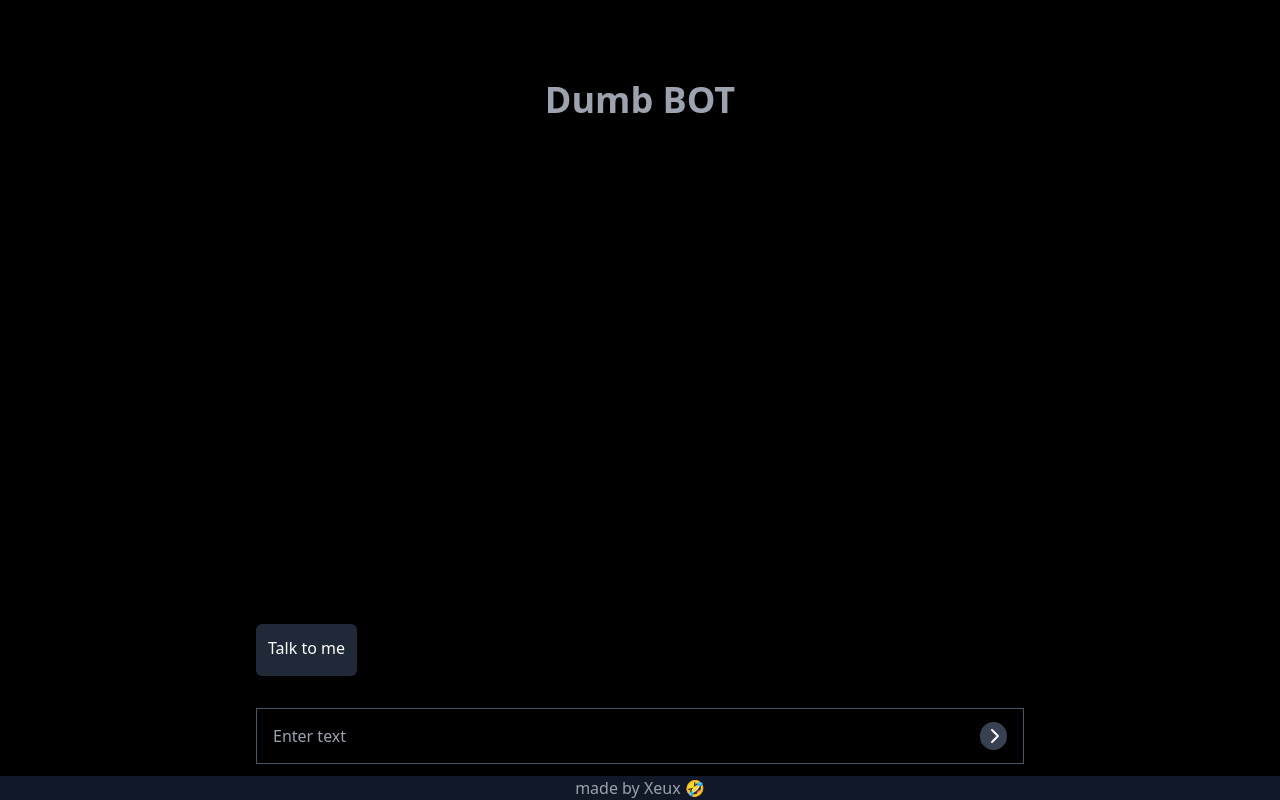
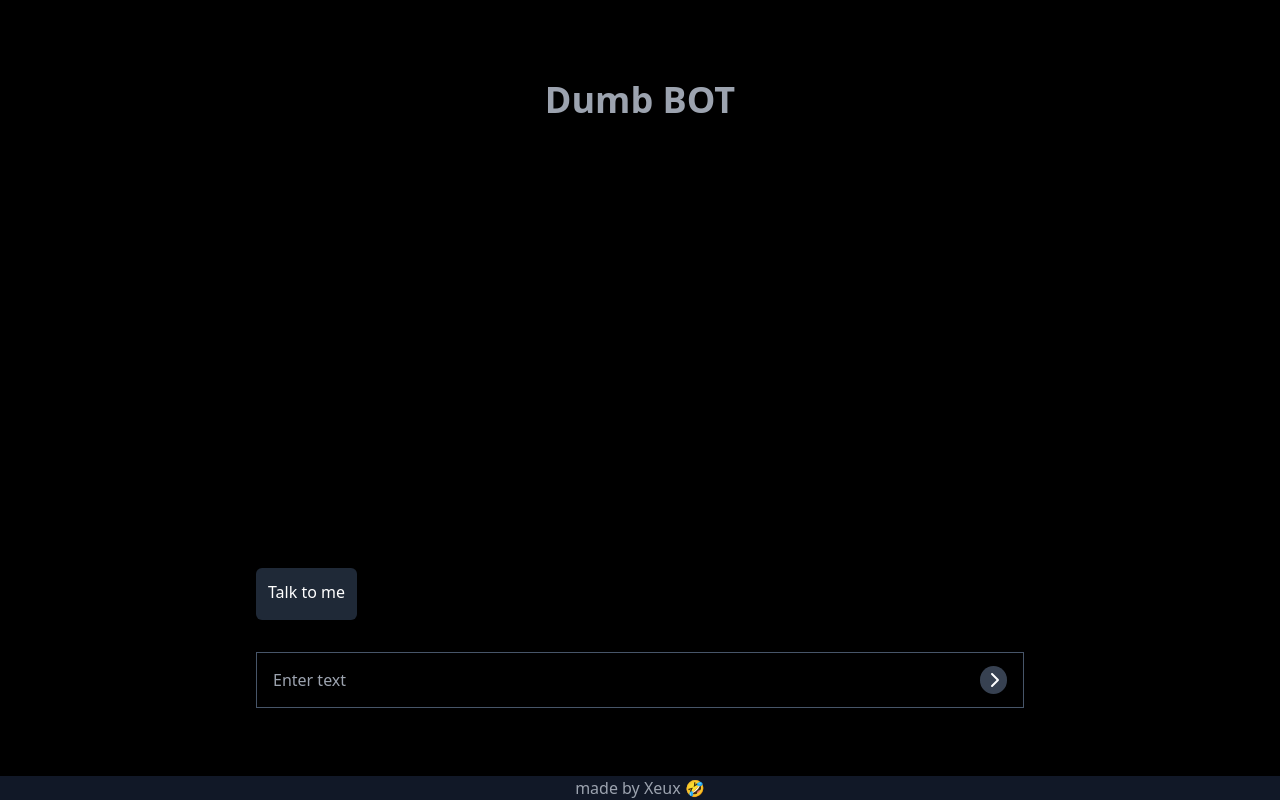
Before and after one commit to Headbwoi/chat-bot, a React (Vite) app in the folder frontend/: page / in a window 1280 px wide. Built offline with nearby package versions, Linux system fonts and the light colour scheme.

Commit message:
UI adds responsive foe desktop

```diff
--- a/frontend/src/components/Chat/Chats.tsx
+++ b/frontend/src/components/Chat/Chats.tsx
@@ -3,7 +3,7 @@ import UserChat from "./UserChat"
 
 const Chats = () => {
   return (
-    <div className="absolute bottom-0  text-white w-full -mb-1 lg:mb-10 h-full p-3 md:p-0 bg-black/70">
+    <div className="absolute bottom-0  text-white w-full -mb-1 lg:mb-24 h-full p-3 md:p-0 bg-black/70">
       <UserChat />
       <BotChat />
     </div>
--- a/frontend/src/components/Layout/InputForm.tsx
+++ b/frontend/src/components/Layout/InputForm.tsx
@@ -12,7 +12,7 @@ const InputForm = () => {
 
   return (
     <form
-      className="absolute bottom-0 left-0 w-full h-14 -mb-16 md:-mb-8 px-4 flex items-center justify-between border border-slate-600"
+      className="absolute bottom-0 left-0 w-full h-14 -mb-16 md:-mb-8 lg:mb-6 px-4 flex items-center justify-between border border-slate-600"
       onSubmit={(e) => e.preventDefault()}
     >
       <input
```
